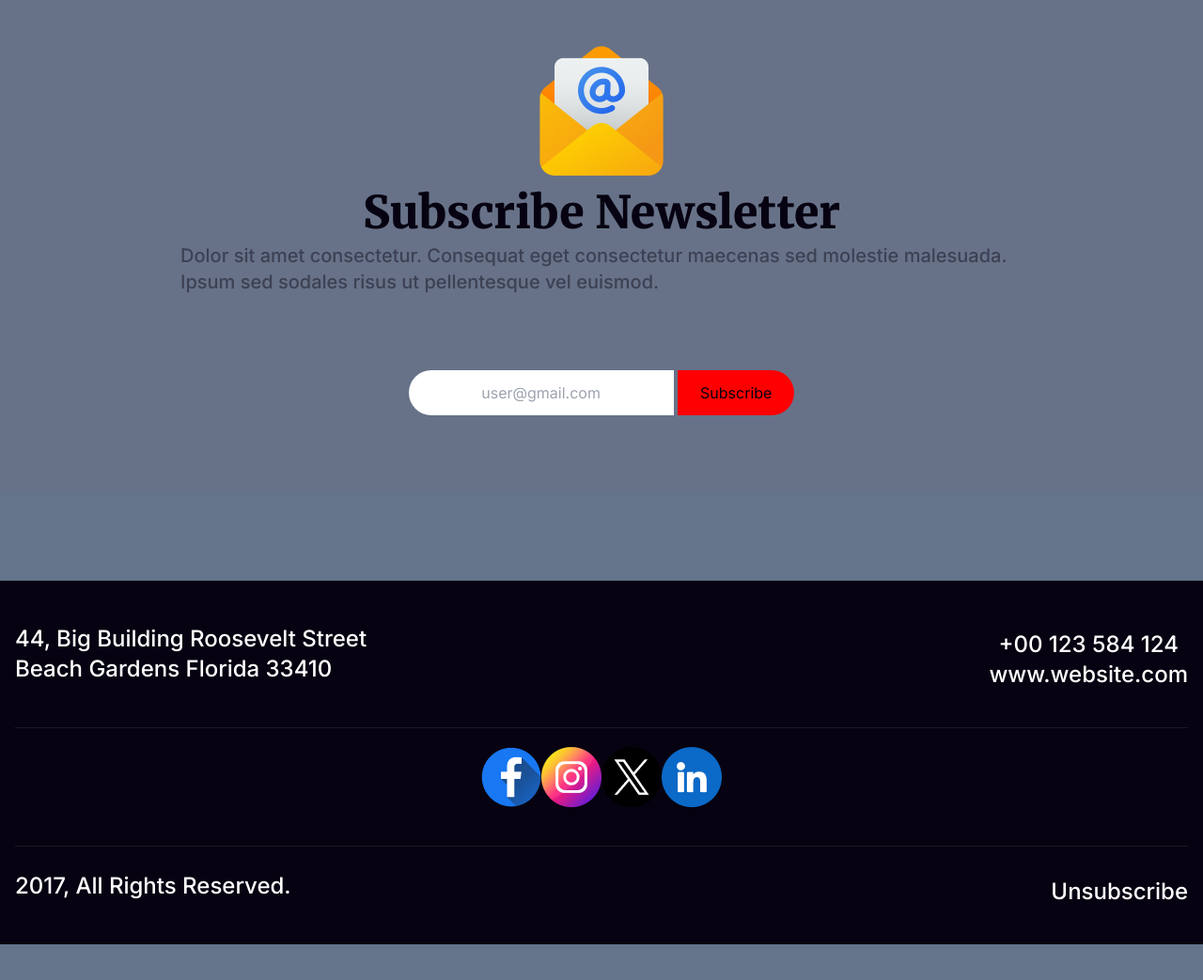
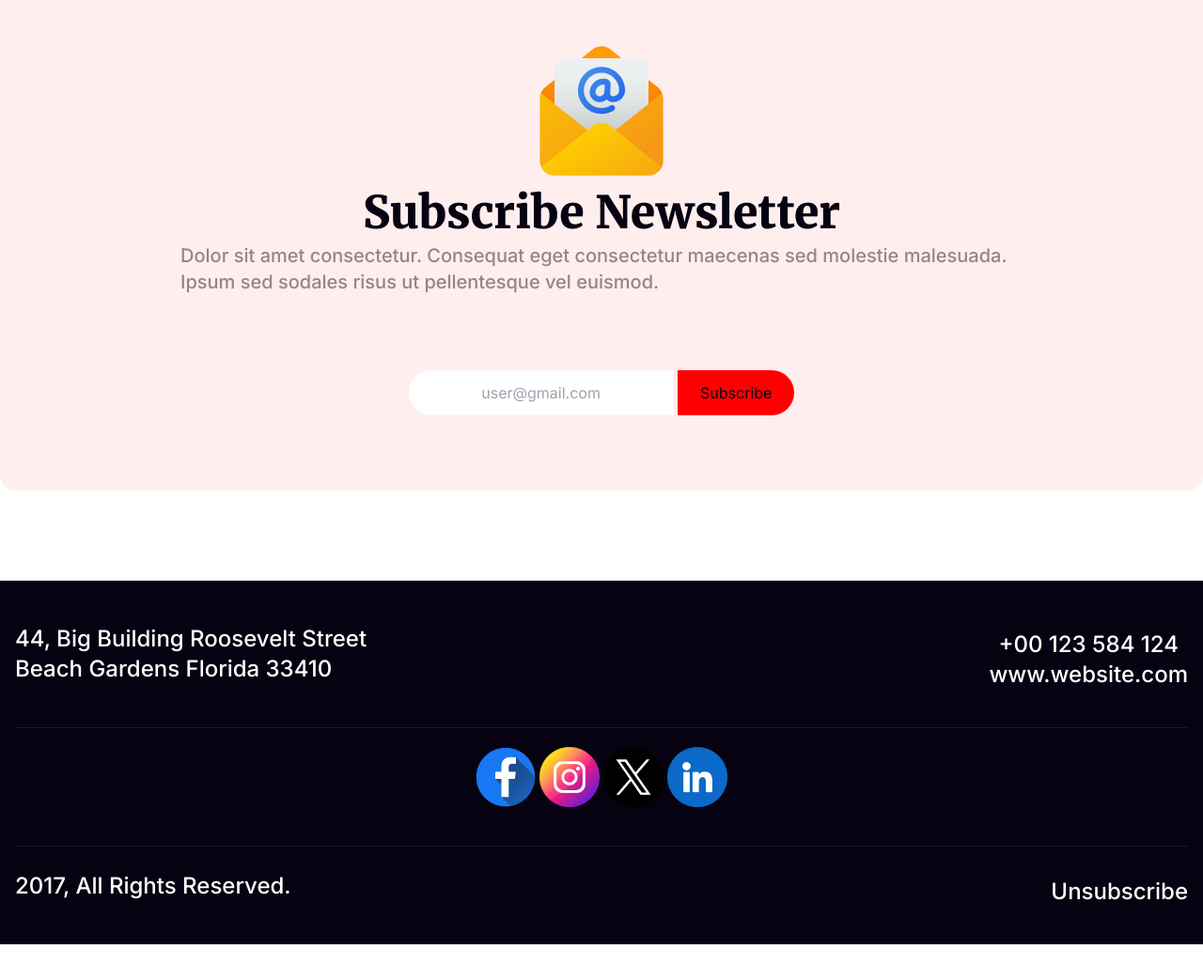
Before and after one commit to rashed-mia/new-year-landing-page, a website built with Vite: page index.html in a window 1280 px wide. Shown: the part 5871-6914 px from the top of the page at 94% size. After the commit the page ends 6876 px from the top, so only its background shows below. Built offline with nearby package versions, Linux system fonts and the light colour scheme; a web font is replaced by a local one.

Commit message:
fix footer and subscription bg.

```diff
--- a/index.html
+++ b/index.html
@@ -15,7 +15,7 @@
     />
     <title>New Year Landing Page</title>
   </head>
-  <body class="bg-slate-500 font-inter text-[#070211]">
+  <body class="bg-white font-inter text-[#070211]">
     <!--header start-->
     <header
       class="container mx-auto rounded-2xl my-4 sm:my-6 md:my-8 lg:my-10 xl:my-12 relative"
@@ -280,7 +280,7 @@
     <!--portfolio end-->
     <!--subscription start-->
     <section class="container mx-auto py-4 sm:py-6 md:py-8 lg:py-10 xl:py-12">
-      <div class=" bg-[#ff000005] max-[500px]:py-4 py-6 sm:py-7 md:py-8 lg:py-10">
+      <div class=" bg-[#ff000011] max-[500px]:py-4 py-6 sm:py-7 md:py-8 lg:py-10 rounded-2xl">
         <div class="w-[70%] h-[80%] mx-auto flex flex-col justify-center items-center max-[500px]:py-4 py-6 sm:py-7 md:py-8 lg:py-10 space-y-2">
           <img src="/resources/Group 61.png" alt="email-image">
           <div class="flex flex-col justify-center items-center space-y-2">
@@ -298,7 +298,7 @@
     </section>
     <!--subscription end-->
     <!--footer start-->
-    <footer class=" my-4 sm:my-6 md:my-8 lg:my-10 xl:my-12 bg-[#070211]">
+    <footer class=" mt-4 sm:mt-6 md:mt-8 lg:mt-10 xl:mt-12 bg-[#070211]">
       <div class="container mx-auto text-[#fff] max-[500px]:py-4 py-6 sm:py-7 md:py-8 lg:py-10 px-4">
         <div class="flex max-[640px]:flex-col space-y-3 justify-between items-center border-b border-[#ffffff15] max-[500px]:pb-4 pb-6 sm:pb-7 md:pb-8 lg:pb-10">
           <div class="">
@@ -311,7 +311,7 @@
             <a class="font-normal md:font-medium text-lg md:text-2xl" href="www.website.com">www.website.com</a>
           </div>
         </div>
-        <div class="flex justify-center items-center border-b border-[#ffffff15] max-[500px]:pb-4 pb-6 sm:pb-7 md:pb-8 lg:pb-10 my-2 sm:my-3 md:my-4 lg:my-5">
+        <div class="flex justify-center items-center border-b border-[#ffffff15] max-[500px]:pb-4 pb-6 sm:pb-7 md:pb-8 lg:pb-10 my-2 sm:my-3 md:my-4 lg:my-5 space-x-1">
           <a href="www.facebook.com">
             <img src="/resources/Group 85.png" alt="facebook-logo">
           </a>
```
